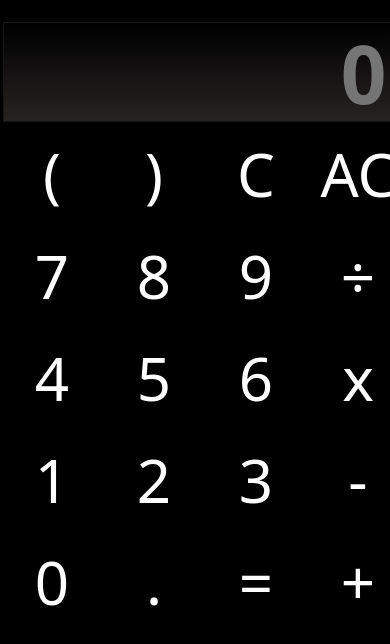
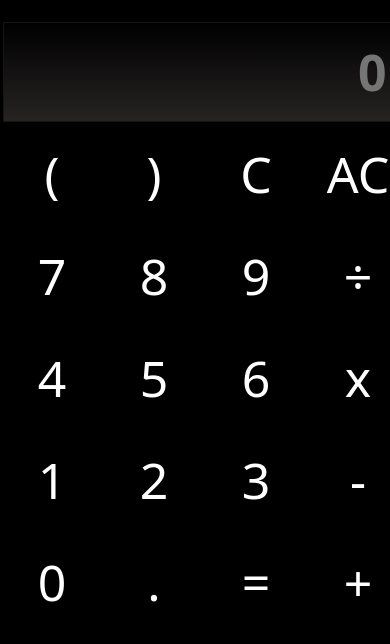
Before and after one commit to The-Naveed/Calculator-App, a plain HTML site: page index.html in a window 390 px wide. Shown: the top 644 px of the page. Drawn offline with Linux system fonts and the light colour scheme.

Commit message:
Application Completed

```diff
--- a/index.html
+++ b/index.html
@@ -7,7 +7,7 @@
     <style>
         @import url('https://fonts.googleapis.com/css2?family=Kanit:ital,wght@0,100;0,200;0,300;0,400;0,500;0,600;0,700;0,800;0,900;1,100;1,200;1,300;1,400;1,500;1,600;1,700;1,800;1,900&display=swap');
     </style>
-    <title>Document</title>
+    <title>Calculator</title>
     <link rel="Stylesheet" href="style.css">
 </head>
 
--- a/style.css
+++ b/style.css
@@ -1,4 +1,3 @@
-
 * {
 margin: 0;
 padding: 0;
@@ -29,28 +28,23 @@ border: none;
     height: 90px;
     width: 200px;
     font-weight: bolder;
+    outline: none;
+    transition: all 0.3s ease;
 }
 
 table button:hover {
     font-size: 55px;
-/* cursor: pointer; */
-background: #000000;
-background: -webkit-linear-gradient(to right, #434343, #000000);
     background: linear-gradient(to top, #ffe4e427, #000000);
     border: 1px solid rgb(21, 21, 21);
+    box-shadow: 0 0 10px rgba(0, 0, 0, 0.5);
 }
 
 table button:active {
-font-size: 50px;
-box-shadow: 0 0 5px blue;
+    transform: translateY(1px);
+    box-shadow: 0 0 5px white;
     background-color: transparent;
 }
 
-/* .h1 button:active {
-font-size: 0px;
-box-shadow: 0 0 05px red;
-background-color:transparent;
-} */
 table td input {
 width: 97.8%;
 height: 100px;
@@ -93,7 +87,7 @@ text-align: center;
 table button {
 background-color: black;
 color: white;
-font-size: 60px;
+font-size: 50px;
 border: none;
 height: 100px;
 width: 100px;
@@ -101,8 +95,7 @@ font-weight: bolder;
 }
 
 table button:hover {
-font-size: 70px;
-/* cursor: pointer; */
+font-size: 55px;
 
 }
 
@@ -112,21 +105,13 @@ box-shadow: 0 0 5px blue;
 background-color: transparent;
 }
 
-/* .h1 button:active {
-font-size: 0px;
-box-shadow: 0 0 05px red;
-background-color:transparent;
-} */
 table td input {
 width: 405px;
 color: wheat;
-font-size: 80px;
+font-size: 50px;
 text-align: right;
 font-weight: bold;
 border: 1px solid rgb(21, 21, 21);
 padding: 20px;
-
-
 }
-
 }
```
Lines whose indentation alone changed are shown as unchanged.
